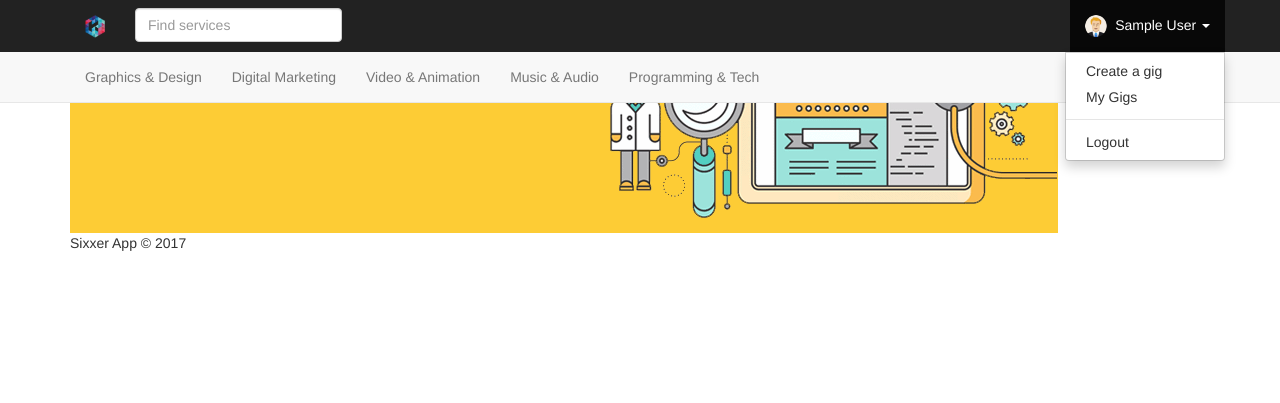
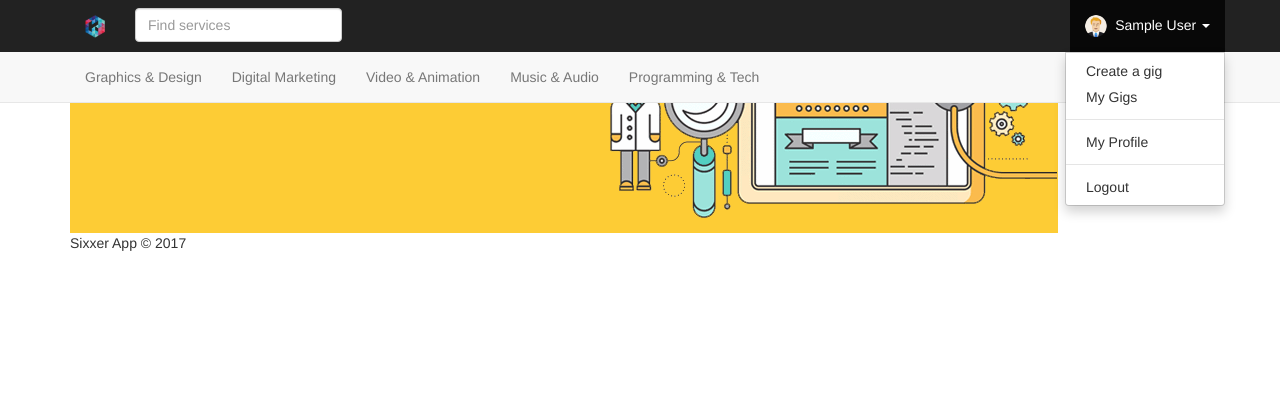
Before and after one commit to ROXy10/sixerr, a Django app: page / in a window 1280 px wide, after a click that opens the changed part. Shown: the top 403 px of the page. Run offline with Django 3.2, Linux system fonts and the light colour scheme; the visitor is signed in with stand-in values (Sample User, id 1); data that the repository does not hold is empty; some libraries are stand-ins or nearby versions.

Commit message:
templates: add profile link

```diff
--- a/sixerrapp/templates/base.html
+++ b/sixerrapp/templates/base.html
@@ -34,6 +34,8 @@
                         <ul class="dropdown-menu">
                             <li><a href="{% url 'create_gig' %}">Create a gig</a></li>
                             <li><a href="{% url 'my_gigs' %}">My Gigs</a></li>
+                            <li role="separator" class="divider"></li>
+                            <li><a href="{% url 'profile' user.username %}">My Profile</a></li>
                             <li role="separator" class="divider"></li>
                             <li><a href="{% url 'auth:logout' %}?next={{ request.path }}">Logout</a></li>
                         </ul>
--- a/sixerrapp/templates/gig_detail.html
+++ b/sixerrapp/templates/gig_detail.html
@@ -51,7 +51,9 @@
             <div class="panel panel-default">
                 <div class="panel-body">
                     <img src="{{ gig.user.profile.avatar }}" class="img-circle center-block" height="100" width="100">
-                    <h4 class="text-center">{{ gig.user.username }}</h4>
+                    <a href="{% url 'profile' gig.user.username %}">
+                        <h4 class="text-center">{{ gig.user.username }}</h4>
+                    </a>
                     <hr/>
                     <p>{{ gig.user.profile.about }}</p>
                 </div>
--- a/sixerrapp/templates/home.html
+++ b/sixerrapp/templates/home.html
@@ -16,7 +16,7 @@
             <div class="caption">
                 <p><a href="{% url 'gig_detail' gig.id %}">{{ gig.title }}</a></p>
                 <p>
-                    <span>by <a href="#">{{ gig.user.username }}</a></span>
+                    <span>by <a href="{% url 'profile' gig.user.username %}">{{ gig.user.username }}</a></span>
                     <b class="green pull-right">${{ gig.price }}</b>
                 </p>
             </div>
--- /dev/null
+++ b/sixerrapp/templates/profile.html
@@ -0,0 +1,6 @@
+{% extends 'base.html' %}
+{% load staticfiles %}
+
+{% block page %}
+    Profile page
+{% endblock %}
```
